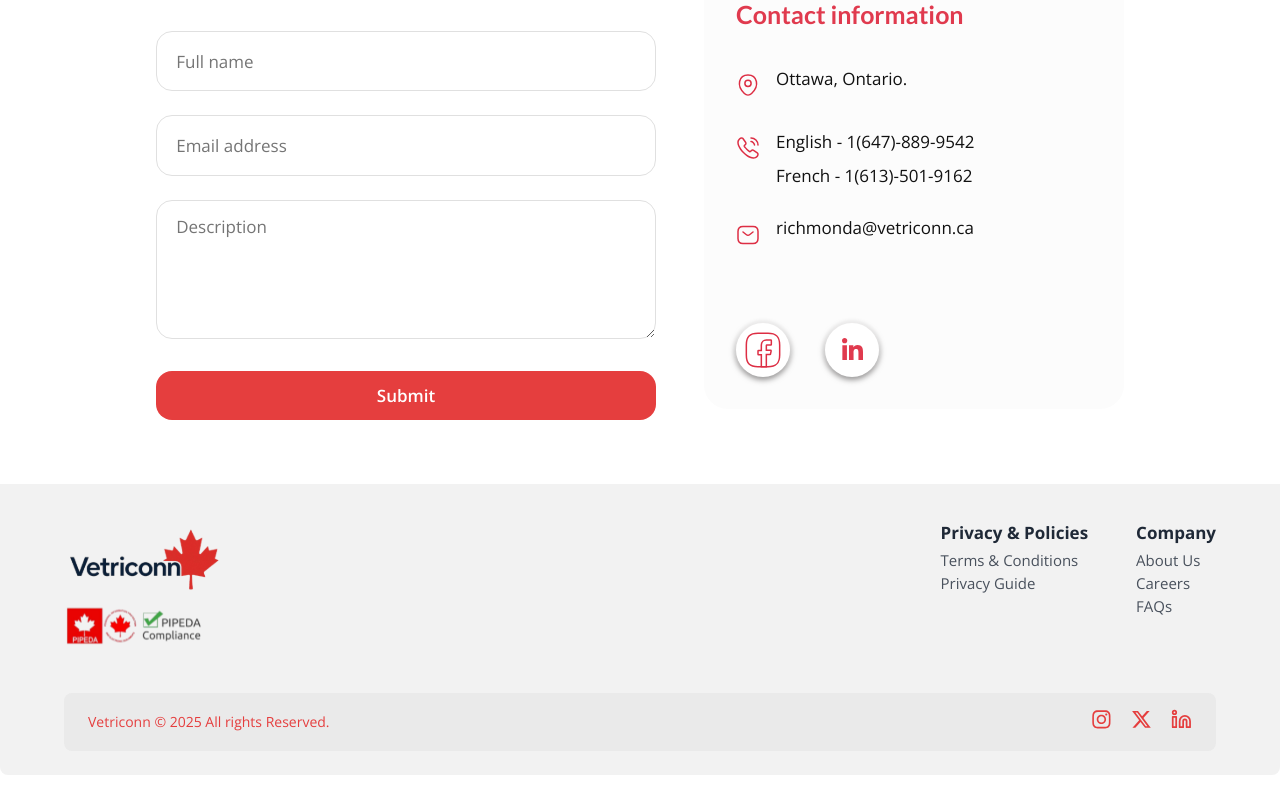
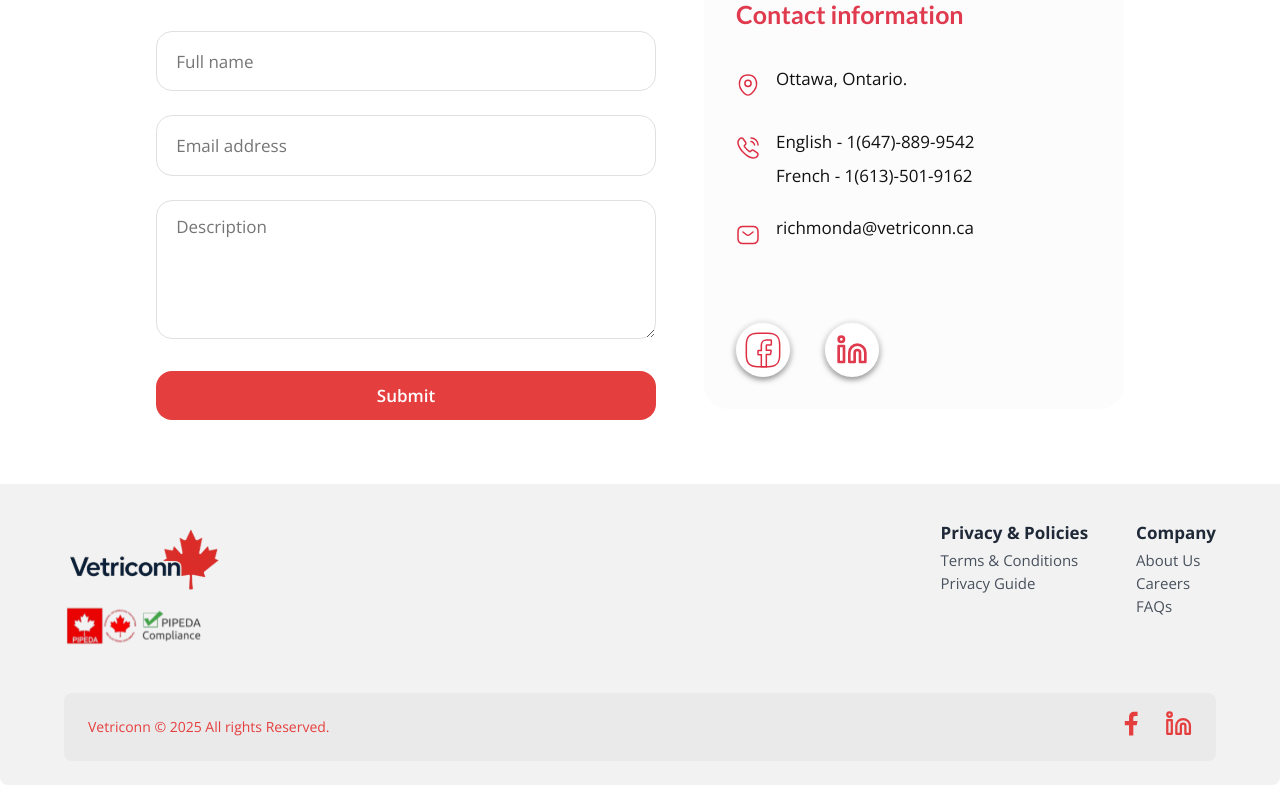
Before and after one commit to AdioleDivine/VetriConn-FrontEnd, a Next.js app: page / in a window 1280 px wide. Shown: the part 3339-4124 px from the top of the page. Built offline with nearby package versions, Linux system fonts and the light colour scheme.

Commit message:
updated footer

```diff
--- a/components/pages/home/ContactSection/index.tsx
+++ b/components/pages/home/ContactSection/index.tsx
@@ -4,7 +4,7 @@ import LocationIcon from "@/public/images/location.svg";
 import CallCallingIcon from "@/public/images/call-calling.svg";
 import SmsIcon from "@/public/images/sms.svg";
 import SmsTrackingIcon from "@/public/images/sms-tracking.svg";
-import { LiaLinkedinIn } from "react-icons/lia";
+import { FiLinkedin } from "react-icons/fi";
 
 interface ContactSectionProps {
   id?: string;
@@ -70,7 +70,7 @@ const ContactSection = ({ id }: ContactSectionProps) => (
             href="https://www.linkedin.com/company/vetriconn-inc/?viewAsMember=true"
             aria-label="LinkedIn"
           >
-            <LiaLinkedinIn />
+            <FiLinkedin />
           </a>
           {/* <a href="#" aria-label="X">
             <XIcon />
--- a/components/ui/Footer/index.module.scss
+++ b/components/ui/Footer/index.module.scss
@@ -106,7 +106,7 @@
 
 .socials a {
   color: vars.$primary-color;
-  font-size: 1.3rem;
+  font-size: 1.7rem;
   transition: color 0.2s;
 }
 
--- a/components/ui/Footer/index.tsx
+++ b/components/ui/Footer/index.tsx
@@ -2,9 +2,8 @@ import Image from "next/image";
 import styles from "./index.module.scss";
 import Logo from "@/public/images/logo_1.svg";
 // import Pipeda from "@/public/images/pipedasvg.svg";
-import { FaInstagram } from "react-icons/fa";
-import { FaXTwitter } from "react-icons/fa6";
 import { FiLinkedin } from "react-icons/fi";
+import { LiaFacebookF } from "react-icons/lia";
 
 const Footer = () => {
   return (
@@ -15,12 +14,22 @@ const Footer = () => {
             <Logo className={styles.logo} />
           </div>
           {/* <Pipeda className={styles.logo} /> */}
-         <Image src="/badge.svg" alt="Pipeda Certification Badge" height={40} width={140} />
+          <Image
+            src="/badge.svg"
+            alt="Pipeda Certification Badge"
+            height={40}
+            width={140}
+          />
         </div>
         <div className={styles.linksSection}>
           <div className={styles.linkColumn}>
             <div className={styles.linkTitle}>Privacy & Policies</div>
-            <a target="_blank" href="https://vetriconntandc.notion.site/VETRICONN-INC-TERMS-AND-CONDITIONS-22ac6380202c807fa63ef48c7ca69815">Terms & Conditions</a>
+            <a
+              target="_blank"
+              href="https://vetriconntandc.notion.site/VETRICONN-INC-TERMS-AND-CONDITIONS-22ac6380202c807fa63ef48c7ca69815"
+            >
+              Terms & Conditions
+            </a>
             <a href="#">Privacy Guide</a>
           </div>
           <div className={styles.linkColumn}>
@@ -37,16 +46,22 @@ const Footer = () => {
       </div>
       <div className={styles.bottomSection}>
         <div className={styles.copyright}>
-         Vetriconn © 2025 All rights Reserved.
+          Vetriconn © 2025 All rights Reserved.
         </div>
         <div className={styles.socials}>
-          <a href="#" aria-label="Instagram">
+          {/* <a href="#" aria-label="Instagram">
             <FaInstagram />
+          </a> */}
+          <a
+            href="https://www.facebook.com/profile.php?id=61580233844003"
+            aria-label="Facebook"
+          >
+            <LiaFacebookF />
           </a>
-          <a href="#" aria-label="Twitter">
-            <FaXTwitter />
-          </a>
-          <a href="#" aria-label="LinkedIn">
+          <a
+            href="https://www.linkedin.com/company/vetriconn-inc/?viewAsMember=true"
+            aria-label="LinkedIn"
+          >
             <FiLinkedin />
           </a>
         </div>
```
